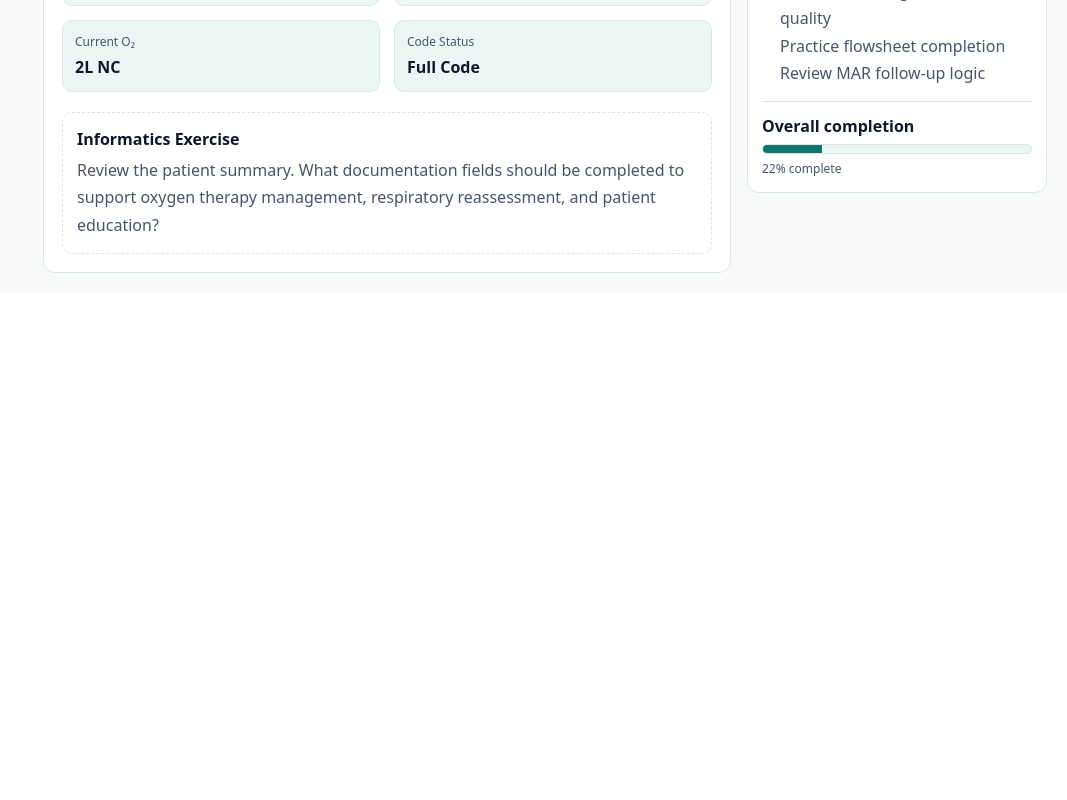
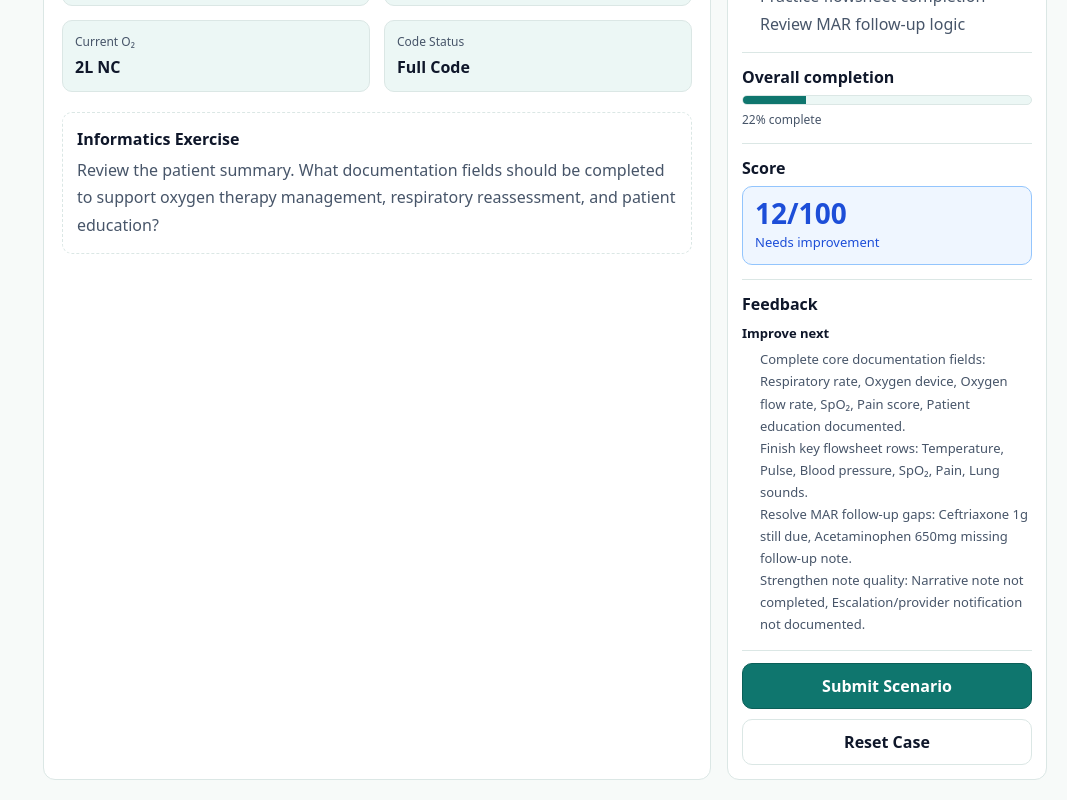
Before and after one commit to bamao33-hub/nursebridge-web, a Next.js app: page /practice-lab/chart in a window 1280 px wide. Shown: the part 585-1385 px from the top of the page, without its empty margins (213-1280 px from the left). Before the commit the page ends 878 px from the top, so only its background shows below. Built offline with nearby package versions, Linux system fonts and the light colour scheme.

Commit message:
Update page.tsx

```diff
--- a/app/practice-lab/chart/page.tsx
+++ b/app/practice-lab/chart/page.tsx
@@ -14,9 +14,40 @@ type TabKey =
 
 type MarStatus = "Due" | "Given" | "Held" | "Late";
 
-export default function ChartSimulation() {
-  const [activeTab, setActiveTab] = useState<TabKey>("Summary");
-  const [doc, setDoc] = useState({
+type DocState = {
+  respRate: string;
+  oxygenDevice: string;
+  oxygenLiters: string;
+  spo2: string;
+  painScore: string;
+  education: boolean;
+  coughDeepBreathing: boolean;
+  incentiveSpirometry: boolean;
+  escalationNoted: boolean;
+  narrative: string;
+};
+
+type FlowState = {
+  temp: string;
+  pulse: string;
+  bp: string;
+  spo2: string;
+  pain: string;
+  lungSounds: string;
+  cough: string;
+  activityTolerance: string;
+};
+
+type MarItem = {
+  med: string;
+  route: string;
+  schedule: string;
+  due: string;
+  status: MarStatus;
+  note: string;
+};
+
+const initialDoc: DocState = {
   respRate: "",
   oxygenDevice: "",
   oxygenLiters: "",
@@ -27,9 +58,9 @@ export default function ChartSimulation() {
   incentiveSpirometry: false,
   escalationNoted: false,
   narrative: "",
-  });
+};
 
-  const [flow, setFlow] = useState({
+const initialFlow: FlowState = {
   temp: "",
   pulse: "",
   bp: "",
@@ -38,15 +69,15 @@ export default function ChartSimulation() {
   lungSounds: "",
   cough: "",
   activityTolerance: "",
-  });
+};
 
-  const [mar, setMar] = useState([
+const initialMar: MarItem[] = [
   {
     med: "Ceftriaxone 1g",
     route: "IV",
     schedule: "q24h",
     due: "09:00",
-      status: "Due" as MarStatus,
+    status: "Due",
     note: "",
   },
   {
@@ -54,7 +85,7 @@ export default function ChartSimulation() {
     route: "PO",
     schedule: "Daily",
     due: "09:00",
-      status: "Given" as MarStatus,
+    status: "Given",
     note: "Given with water",
   },
   {
@@ -62,7 +93,7 @@ export default function ChartSimulation() {
     route: "PO",
     schedule: "PRN",
     due: "12:00",
-      status: "Late" as MarStatus,
+    status: "Late",
     note: "",
   },
   {
@@ -70,10 +101,17 @@ export default function ChartSimulation() {
     route: "Neb",
     schedule: "q6h",
     due: "14:00",
-      status: "Held" as MarStatus,
+    status: "Held",
     note: "Patient resting; reassess respiratory status",
   },
-  ]);
+];
+
+export default function ChartSimulation() {
+  const [activeTab, setActiveTab] = useState<TabKey>("Summary");
+  const [doc, setDoc] = useState<DocState>(initialDoc);
+  const [flow, setFlow] = useState<FlowState>(initialFlow);
+  const [mar, setMar] = useState<MarItem[]>(initialMar);
+  const [submitted, setSubmitted] = useState(false);
 
   const COLORS = {
     teal: "#0f766e",
@@ -93,6 +131,9 @@ export default function ChartSimulation() {
     lateBg: "#fef2f2",
     lateBorder: "#fca5a5",
     lateText: "#991b1b",
+    scoreBg: "#eff6ff",
+    scoreBorder: "#93c5fd",
+    scoreText: "#1d4ed8",
   };
 
   const tabs: TabKey[] = [
@@ -140,6 +181,60 @@ export default function ChartSimulation() {
     return items;
   }, [mar]);
 
+  const noteGaps = useMemo(() => {
+    const items: string[] = [];
+    if (!doc.narrative.trim()) items.push("Narrative note not completed");
+    if (doc.narrative.trim() && doc.narrative.trim().length < 60) {
+      items.push("Narrative note lacks detail");
+    }
+    if (!doc.escalationNoted) items.push("Escalation/provider notification not documented");
+    return items;
+  }, [doc]);
+
+  const scoreData = useMemo(() => {
+    let score = 100;
+
+    score -= missingDocItems.length * 6;
+    score -= missingFlowItems.length * 5;
+    score -= marGaps.length * 7;
+    score -= noteGaps.length * 4;
+
+    if (doc.education) score += 2;
+    if (doc.coughDeepBreathing) score += 1;
+    if (doc.incentiveSpirometry) score += 1;
+    if (doc.narrative.trim().length >= 100) score += 2;
+
+    score = Math.max(0, Math.min(100, score));
+
+    const strengths: string[] = [];
+    const improvements: string[] = [];
+
+    if (!missingDocItems.length) strengths.push("Key respiratory documentation fields are complete.");
+    if (!missingFlowItems.length) strengths.push("Flowsheet entries support trending and structured charting.");
+    if (!marGaps.length) strengths.push("MAR statuses and follow-up notes are aligned.");
+    if (doc.education) strengths.push("Patient education is documented.");
+    if (doc.narrative.trim().length >= 100) strengths.push("Narrative note includes helpful detail.");
+
+    if (missingDocItems.length) {
+      improvements.push(`Complete core documentation fields: ${missingDocItems.join(", ")}.`);
+    }
+    if (missingFlowItems.length) {
+      improvements.push(`Finish key flowsheet rows: ${missingFlowItems.join(", ")}.`);
+    }
+    if (marGaps.length) {
+      improvements.push(`Resolve MAR follow-up gaps: ${marGaps.join(", ")}.`);
+    }
+    if (noteGaps.length) {
+      improvements.push(`Strengthen note quality: ${noteGaps.join(", ")}.`);
+    }
+
+    let level = "Needs improvement";
+    if (score >= 90) level = "Strong";
+    else if (score >= 75) level = "Developing well";
+
+    return { score, strengths, improvements, level };
+  }, [doc, missingDocItems, missingFlowItems, marGaps, noteGaps]);
+
   const completionPct = Math.max(
     0,
     Math.round(
@@ -151,6 +246,14 @@ export default function ChartSimulation() {
         100
     )
   );
+
+  const resetCase = () => {
+    setDoc(initialDoc);
+    setFlow(initialFlow);
+    setMar(initialMar);
+    setSubmitted(false);
+    setActiveTab("Summary");
+  };
 
   return (
     <main
@@ -246,7 +349,7 @@ export default function ChartSimulation() {
           maxWidth: 1280,
           margin: "0 auto",
           display: "grid",
-          gridTemplateColumns: "220px 1fr 300px",
+          gridTemplateColumns: "220px 1fr 320px",
           gap: 16,
           padding: 20,
         }}
@@ -947,6 +1050,124 @@ export default function ChartSimulation() {
               {completionPct}% complete
             </div>
           </div>
+
+          <div
+            style={{
+              marginTop: 14,
+              borderTop: `1px solid ${COLORS.border}`,
+              paddingTop: 12,
+            }}
+          >
+            <div style={{ fontWeight: 700, marginBottom: 6 }}>Score</div>
+            <div
+              style={{
+                border: `1px solid ${COLORS.scoreBorder}`,
+                background: COLORS.scoreBg,
+                color: COLORS.scoreText,
+                borderRadius: 10,
+                padding: 12,
+              }}
+            >
+              <div style={{ fontSize: 28, fontWeight: 800, lineHeight: 1 }}>
+                {scoreData.score}/100
+              </div>
+              <div style={{ fontSize: 13, marginTop: 6 }}>{scoreData.level}</div>
+            </div>
+          </div>
+
+          <div
+            style={{
+              marginTop: 14,
+              borderTop: `1px solid ${COLORS.border}`,
+              paddingTop: 12,
+            }}
+          >
+            <div style={{ fontWeight: 700, marginBottom: 6 }}>Feedback</div>
+
+            <div style={{ fontSize: 13, color: COLORS.muted, lineHeight: 1.7 }}>
+              {scoreData.strengths.length ? (
+                <div style={{ marginBottom: 10 }}>
+                  <div style={{ fontWeight: 700, color: COLORS.text, marginBottom: 4 }}>
+                    Strengths
+                  </div>
+                  <ul style={{ paddingLeft: 18, margin: 0 }}>
+                    {scoreData.strengths.map((item) => (
+                      <li key={item}>{item}</li>
+                    ))}
+                  </ul>
+                </div>
+              ) : null}
+
+              <div>
+                <div style={{ fontWeight: 700, color: COLORS.text, marginBottom: 4 }}>
+                  Improve next
+                </div>
+                <ul style={{ paddingLeft: 18, margin: 0 }}>
+                  {scoreData.improvements.length ? (
+                    scoreData.improvements.map((item) => <li key={item}>{item}</li>)
+                  ) : (
+                    <li>Scenario looks strong. Review the chart one more time before submission.</li>
+                  )}
+                </ul>
+              </div>
+            </div>
+          </div>
+
+          <div
+            style={{
+              marginTop: 14,
+              borderTop: `1px solid ${COLORS.border}`,
+              paddingTop: 12,
+              display: "grid",
+              gap: 10,
+            }}
+          >
+            <button
+              onClick={() => setSubmitted(true)}
+              style={{
+                padding: "10px 12px",
+                borderRadius: 10,
+                border: `1px solid ${COLORS.tealDark}`,
+                background: COLORS.teal,
+                color: "#fff",
+                fontWeight: 800,
+                cursor: "pointer",
+              }}
+            >
+              Submit Scenario
+            </button>
+
+            <button
+              onClick={resetCase}
+              style={{
+                padding: "10px 12px",
+                borderRadius: 10,
+                border: `1px solid ${COLORS.border}`,
+                background: "#fff",
+                color: COLORS.text,
+                fontWeight: 700,
+                cursor: "pointer",
+              }}
+            >
+              Reset Case
+            </button>
+
+            {submitted ? (
+              <div
+                style={{
+                  border: `1px solid ${COLORS.okBorder}`,
+                  background: COLORS.okBg,
+                  color: COLORS.okText,
+                  borderRadius: 10,
+                  padding: 10,
+                  fontSize: 13,
+                  lineHeight: 1.6,
+                }}
+              >
+                Scenario submitted. Final score: <b>{scoreData.score}/100</b>.
+              </div>
+            ) : null}
+          </div>
         </div>
       </div>
     </main>
```
Lines whose indentation alone changed are shown as unchanged.
